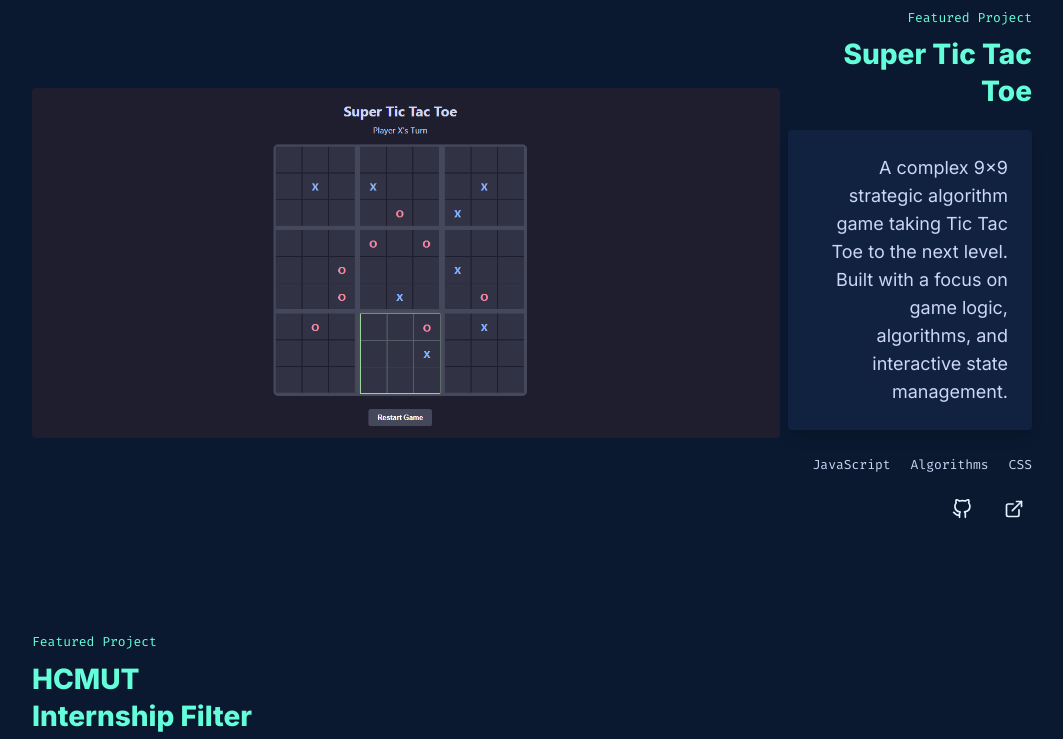
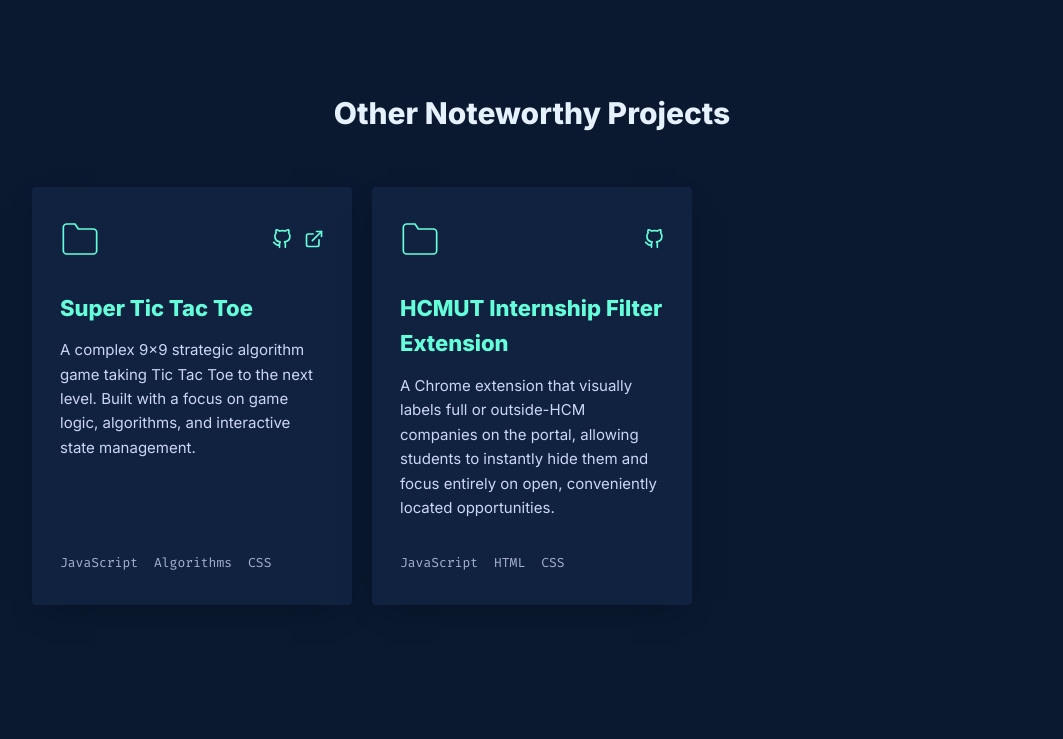
Before and after one commit to hoonz565/hoonz565.github.io, a React (Vite) app: page / in a window 1280 px wide. Shown: the part 4360-5099 px from the top of the page, without its empty margins (108-1171 px from the left). Built offline with nearby package versions, Linux system fonts and the light colour scheme.

Commit message:
feat: add OtherProjects component and integrate it into the main App layout

```diff
--- a/src/App.jsx
+++ b/src/App.jsx
@@ -5,6 +5,7 @@ import Hero from './components/sections/Hero';
 import About from './components/sections/About';
 import Experience from './components/sections/Experience';
 import Projects from './components/sections/Projects';
+import OtherProjects from './components/sections/OtherProjects';
 import Contact from './components/sections/Contact';
 import Footer from './components/Footer';
 import './index.css';
@@ -20,6 +21,7 @@ function App() {
         <About />
         <Experience />
         <Projects />
+        <OtherProjects />
         <Contact />
         <Footer />
       </main>
--- /dev/null
+++ b/src/components/sections/OtherProjects.jsx
@@ -0,0 +1,134 @@
+import React from 'react';
+import { motion } from 'framer-motion';
+
+const FolderIcon = () => (
+  <svg xmlns="http://www.w3.org/2000/svg" role="img" viewBox="0 0 24 24" fill="none" stroke="currentColor" strokeWidth="1" strokeLinecap="round" strokeLinejoin="round" className="w-10 h-10">
+    <path d="M22 19a2 2 0 0 1-2 2H4a2 2 0 0 1-2-2V5a2 2 0 0 1 2-2h5l2 3h9a2 2 0 0 1 2 2z"></path>
+  </svg>
+);
+
+const GithubIcon = () => (
+  <svg xmlns="http://www.w3.org/2000/svg" role="img" viewBox="0 0 24 24" fill="none" stroke="currentColor" strokeWidth="2" strokeLinecap="round" strokeLinejoin="round" className="w-5 h-5">
+    <path d="M9 19c-5 1.5-5-2.5-7-3m14 6v-3.87a3.37 3.37 0 0 0-.94-2.61c3.14-.35 6.44-1.54 6.44-7A5.44 5.44 0 0 0 20 4.77 5.07 5.07 0 0 0 19.91 1S18.73.65 16 2.48a13.38 13.38 0 0 0-7 0C6.27.65 5.09 1 5.09 1A5.07 5.07 0 0 0 5 4.77a5.44 5.44 0 0 0-1.5 3.78c0 5.42 3.3 6.61 6.44 7A3.37 3.37 0 0 0 9 18.13V22"></path>
+  </svg>
+);
+
+const ExternalLinkIcon = () => (
+  <svg xmlns="http://www.w3.org/2000/svg" role="img" viewBox="0 0 24 24" fill="none" stroke="currentColor" strokeWidth="2" strokeLinecap="round" strokeLinejoin="round" className="w-5 h-5">
+    <path d="M18 13v6a2 2 0 0 1-2 2H5a2 2 0 0 1-2-2V8a2 2 0 0 1 2-2h6"></path>
+    <polyline points="15 3 21 3 21 9"></polyline>
+    <line x1="10" y1="14" x2="21" y2="3"></line>
+  </svg>
+);
+
+const otherProjects = [
+  {
+    title: 'Super Tic Tac Toe',
+    description: 'A complex 9x9 strategic algorithm game taking Tic Tac Toe to the next level. Built with a focus on game logic, algorithms, and interactive state management.',
+    tech: ['JavaScript', 'Algorithms', 'CSS'],
+    github: 'https://github.com/hoonz565/super-tictactoe.git',
+    external: 'https://super-tictactoe-hung.vercel.app/'
+  },
+  {
+    title: 'HCMUT Internship Filter Extension',
+    description: 'A Chrome extension that visually labels full or outside-HCM companies on the portal, allowing students to instantly hide them and focus entirely on open, conveniently located opportunities.',
+    tech: ['JavaScript', 'HTML', 'CSS'],
+    github: 'https://github.com/hoonz565/hcmut-internship-filter-extension.git',
+    external: ''
+  }
+];
+
+const OtherProjects = () => {
+  return (
+    <section className="max-w-[1000px] mx-auto py-16 md:py-24">
+      <motion.div
+        initial="hidden"
+        whileInView="show"
+        viewport={{ once: true, amount: 0.2 }}
+        variants={{
+          hidden: { opacity: 0, y: 20 },
+          show: { opacity: 1, y: 0, transition: { duration: 0.6 } }
+        }}
+      >
+        <div className="flex flex-col items-center text-center mb-10 md:mb-14">
+          <h2 className="text-lightest-slate text-2xl md:text-3xl font-bold">Other Noteworthy Projects</h2>
+        </div>
+
+        <div className="grid grid-cols-1 md:grid-cols-2 lg:grid-cols-3 gap-4 md:gap-5">
+          {otherProjects.map((project, i) => (
+            <motion.div
+              key={i}
+              initial="hidden"
+              whileInView="show"
+              viewport={{ once: true, amount: 0.2 }}
+              variants={{
+                hidden: { opacity: 0, y: 20 },
+                show: { opacity: 1, y: 0, transition: { duration: 0.5, delay: i * 0.1 } }
+              }}
+              className="h-full"
+            >
+              <div className="relative bg-light-navy rounded py-8 px-7 h-full flex flex-col justify-between group shadow-[0_10px_30px_-15px_rgba(2,12,27,0.7)] hover:shadow-[0_20px_30px_-15px_rgba(2,12,27,0.7)]">
+
+                <div>
+                  <div className="flex justify-between items-center mb-8 relative z-10">
+                    <div className="text-green">
+                      <FolderIcon />
+                    </div>
+                    <div className="flex items-center space-x-3 text-light-slate z-10 relative">
+                      {project.github && (
+                        <a
+                          href={project.github}
+                          target="_blank"
+                          rel="noopener noreferrer"
+                          className="hover:text-green transition-colors"
+                          aria-label="GitHub Link"
+                        >
+                          <GithubIcon />
+                        </a>
+                      )}
+                      {project.external && (
+                        <a
+                          href={project.external}
+                          target="_blank"
+                          rel="noopener noreferrer"
+                          className="hover:text-green transition-colors"
+                          aria-label="External Link"
+                        >
+                          <ExternalLinkIcon />
+                        </a>
+                      )}
+                    </div>
+                  </div>
+
+                  <h3 className="text-lightest-slate text-[22px] font-bold mb-3 group-hover:text-green transition-colors">
+                    <a
+                      href={project.external || project.github}
+                      target="_blank"
+                      rel="noopener noreferrer"
+                      className="static before:content-[''] before:block before:absolute before:z-0 before:w-full before:h-full before:top-0 before:left-0"
+                    >
+                      {project.title}
+                    </a>
+                  </h3>
+
+                  <div className="text-light-slate text-[15px] leading-relaxed relative z-10">
+                    <p className="m-0">{project.description}</p>
+                  </div>
+                </div>
+
+                <ul className="flex flex-wrap mt-6 space-x-4 text-light-slate font-mono text-[13px] opacity-80 relative z-10 p-0 m-0 list-none">
+                  {project.tech.map((tech, j) => (
+                    <li key={j} className="mt-2 whitespace-nowrap">{tech}</li>
+                  ))}
+                </ul>
+
+              </div>
+            </motion.div>
+          ))}
+        </div>
+      </motion.div>
+    </section>
+  );
+};
+
+export default OtherProjects;
--- a/src/components/sections/Projects.jsx
+++ b/src/components/sections/Projects.jsx
@@ -51,24 +51,24 @@ const Projects = () => {
       external: 'https://bkies.vercel.app/',
       image: bkiesImg
     },
-    {
-      title: 'Super Tic Tac Toe',
-      description: 'A complex 9x9 strategic algorithm game taking Tic Tac Toe to the next level. Built with a focus on game logic, algorithms, and interactive state management.',
-      tech: ['JavaScript', 'Algorithms', 'CSS'],
-      github: 'https://github.com/hoonz565/super-tictactoe.git',
-      external: 'https://super-tictactoe-hung.vercel.app/',
-      image: supertictactoeBeforeImg,
-      hoverImage: supertictactoeAfterImg
-    },
-    {
-      title: 'HCMUT Internship Filter Extension',
-      description: 'A Chrome extension that visually labels full or outside-HCM companies on the portal, allowing students to instantly hide them and focus entirely on open, conveniently located opportunities.',
-      tech: ['JavaScript', 'HTML', 'CSS'],
-      github: 'https://github.com/hoonz565/hcmut-internship-filter-extension.git',
-      external: '',
-      image: extensionImg,
-      hoverImage: extensionAfterImg
-    }
+    // {
+    //   title: 'Super Tic Tac Toe',
+    //   description: 'A complex 9x9 strategic algorithm game taking Tic Tac Toe to the next level. Built with a focus on game logic, algorithms, and interactive state management.',
+    //   tech: ['JavaScript', 'Algorithms', 'CSS'],
+    //   github: 'https://github.com/hoonz565/super-tictactoe.git',
+    //   external: 'https://super-tictactoe-hung.vercel.app/',
+    //   image: supertictactoeBeforeImg,
+    //   hoverImage: supertictactoeAfterImg
+    // },
+    // {
+    //   title: 'HCMUT Internship Filter Extension',
+    //   description: 'A Chrome extension that visually labels full or outside-HCM companies on the portal, allowing students to instantly hide them and focus entirely on open, conveniently located opportunities.',
+    //   tech: ['JavaScript', 'HTML', 'CSS'],
+    //   github: 'https://github.com/hoonz565/hcmut-internship-filter-extension.git',
+    //   external: '',
+    //   image: extensionImg,
+    //   hoverImage: extensionAfterImg
+    // }
   ];
 
   return (
```
